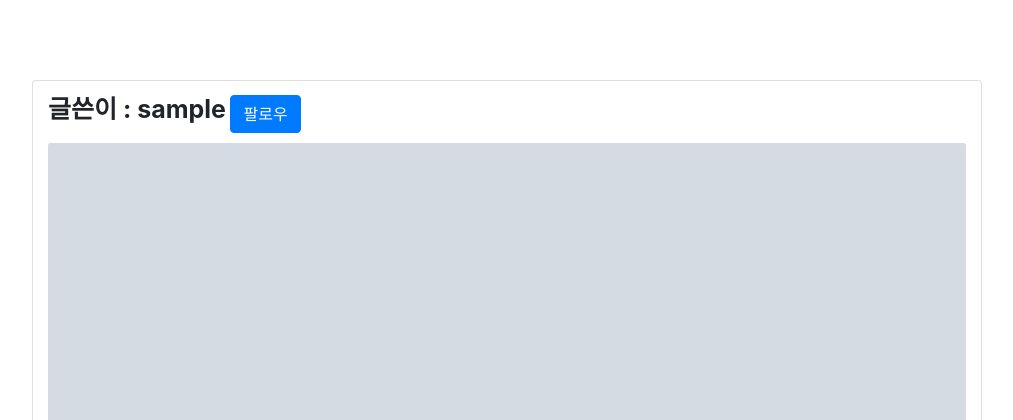
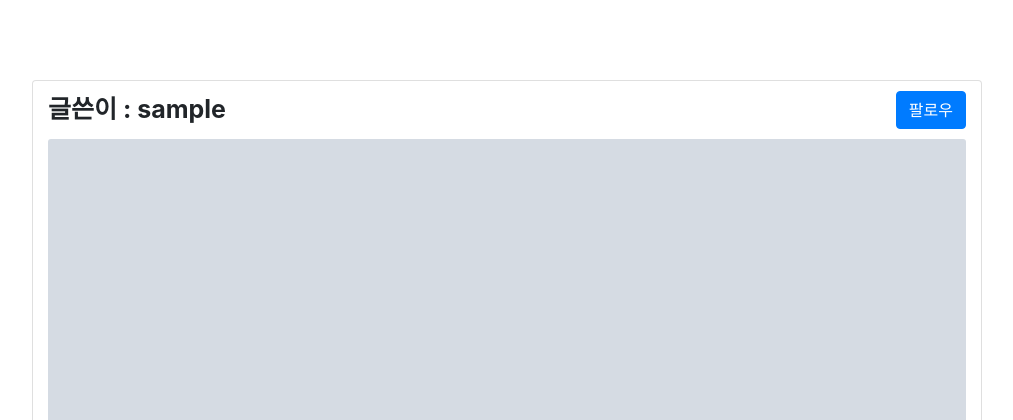
Before and after one commit to godwon2095/sns, a Django app: template templates/home.html in a window 1280 px wide. Shown: the part 56-476 px from the top of the page, without its empty margins (38-1051 px from the left). Run offline with Django 3.2, Linux system fonts and the light colour scheme; the template is opened without the code that fills it: most values are stand-ins (such as "Sample title", 1, 10 or a date in 2020); grey boxes marked "Sample" are stand-in pictures; parts of the project's set-up code (start-up, migrations or seed data) failed here and were passed over; some libraries are stand-ins or nearby versions.

Commit message:
follow 버튼 위치 변경

```diff
--- a/templates/home.html
+++ b/templates/home.html
@@ -10,9 +10,9 @@
                     <span class="card-title writer">글쓴이 : {{ post.user.username }}</span>
                     {% if user != post.user %}
                         {% if user in post.user.followers.all %}
-                            <a href="{% url 'users:follow_toggle' post.user.id %}" class="btn btn-primary">팔로우 취소</a>
+                            <a href="{% url 'users:follow_toggle' post.user.id %}" class="btn btn-primary right">팔로우 취소</a>
                         {% else %}
-                            <a href="{% url 'users:follow_toggle' post.user.id %}" class="btn btn-primary">팔로우</a>
+                            <a href="{% url 'users:follow_toggle' post.user.id %}" class="btn btn-primary right">팔로우</a>
                         {% endif %}
                     {% endif %}
                     {% if user == post.user %}
```
